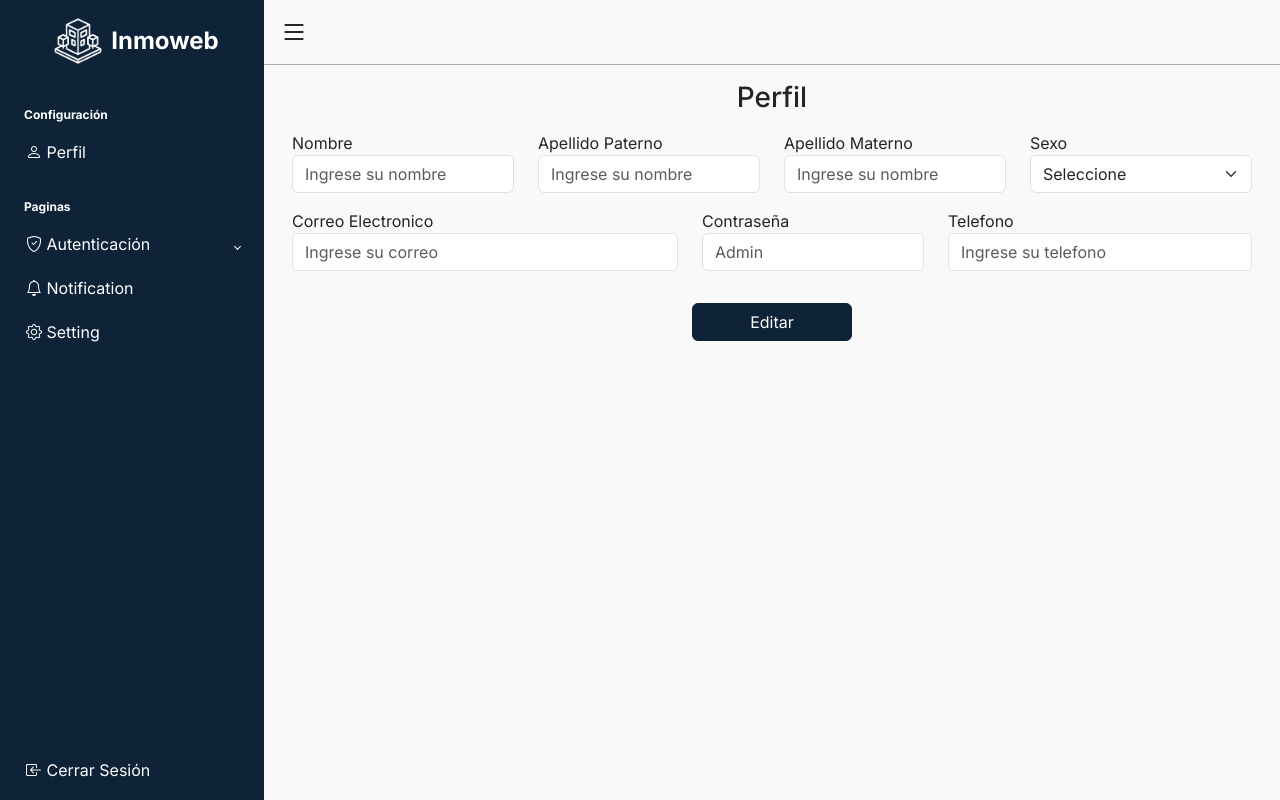
After one commit to CristianGarcia19/Inmobiliaria, a PHP site: page /public/html/perfil.html in a window 1280 px wide. The commit adds this page. Run offline with PHP 8.4, Linux system fonts and the light colour scheme; some libraries are stand-ins or nearby versions.

Commit message:
Se realiza la funcion de perfil donde el usuario puede ver la informacion de su perfil y puede actualizar los datos de este mismo

```diff
--- a/config/Conexion.php
+++ b/config/Conexion.php
@@ -1,4 +1,5 @@
 <?php
+    session_start();
     //Clase conectar
     class Conectar {
         private $host = "localhost";
--- a/models/Autenticacion.php
+++ b/models/Autenticacion.php
@@ -28,6 +28,7 @@
                         $_SESSION["nombre"]=$resultado["nombre"];
                         $_SESSION["apellidoP"]=$resultado["apellidoP"];
                         $_SESSION["apellidoM"]=$resultado["apellidoM"];
+                        $_SESSION["sexo"]=$resultado["sexo"];
                         $_SESSION["correo"]=$resultado["correo"];
                         $_SESSION["contraseña"]=$resultado["contraseña"];
                         $_SESSION["telefono"]=$resultado["telefono"];
--- /dev/null
+++ b/public/html/perfil.html
@@ -0,0 +1,163 @@
+<!DOCTYPE html>
+<html lang="en">
+<head>
+    <meta charset="UTF-8">
+    <meta name="viewport" content="width=device-width, initial-scale=1.0">
+    <title>Dashboard</title>
+    <!--icons-->
+    <link rel="stylesheet" href="https://cdn.jsdelivr.net/npm/bootstrap-icons@1.11.3/font/bootstrap-icons.min.css">
+    <!--custom-->
+    <link rel="stylesheet" href="../css/bootstrap-custom.css">
+    <!--css-->
+    <link rel="stylesheet" href="/public/css/style.css">
+    <!--favicon-->
+    <link rel="shortcut icon" href="../img/logodash.png" type="image/x-icon">
+    <!--fonts-->
+    <link rel="preconnect" href="https://fonts.googleapis.com">
+    <link rel="preconnect" href="https://fonts.gstatic.com" crossorigin>
+    <link href="https://fonts.googleapis.com/css2?family=Asap:ital,wght@0,100..900;1,100..900&family=Inter:ital,opsz,wght@0,14..32,100..900;1,14..32,100..900&family=Lato:ital,wght@0,100;0,300;0,400;0,700;0,900;1,100;1,300;1,400;1,700;1,900&display=swap" rel="stylesheet">
+</head>
+<body>
+    <div class="d-flex">
+        <!-- Sidebar -->
+        <aside id="sidebar" class="sidebar-toggle bg-primary p-0">
+            <div class="sidebar-logo d-flex align-items-center justify-content-center px-0 py-3">
+                <div class="sidebar-logo p-0 mx-2">
+                    <img src="../img/logodash.png" alt="logo-dashboard" class="logo-dashboard">
+                </div>
+                <a href="#">Inmoweb</a>
+            </div>
+            <!-- Sidebar Navigation -->
+            <ul class="sidebar-nav p-0">
+                <li class="sidebar-header">
+                    Configuración
+                </li>
+                <li class="sidebar-item">
+                    <a href="#" class="sidebar-link">
+                        <i class="bi bi-person"></i>
+                        <span>Perfil</span>
+                    </a>
+                </li>
+
+                <li class="sidebar-header">
+                    Paginas
+                </li>
+                <li class="sidebar-item">
+                    <a href="#" class="sidebar-link collapsed has-dropdown" data-bs-toggle="collapse"
+                        data-bs-target="#auth" aria-expanded="true" aria-controls="auth">
+                        <i class="bi bi-shield-check"></i>
+                        <span>Autenticación</span>
+                    </a>
+                    <ul id="auth" class="sidebar-dropdown list-unstyled collapse" data-bs-parent="#sidebar">
+                        <li class="sidebar-item">
+                            <a href="#" class="sidebar-link">Login</a>
+                        </li>
+                        <li class="sidebar-item">
+                            <a href="#" class="sidebar-link">Registro</a>
+                        </li>
+                    </ul>
+                </li>
+                <li class="sidebar-item">
+                    <a href="#" class="sidebar-link">
+                        <i class="bi bi-bell"></i>
+                        <span>Notification</span>
+                    </a>
+                </li>
+                <li class="sidebar-item">
+                    <a href="#" class="sidebar-link">
+                        <i class="bi bi-gear"></i>
+                        <span>Setting</span>
+                    </a>
+                </li>
+            </ul>
+            <!-- Sidebar Navigation Ends -->
+            <div class="sidebar-footer pb-2">
+                <a href="#" class="sidebar-link">
+                    <i class="bi bi-box-arrow-in-left"></i>
+                    <span>Cerrar Sesión</span>
+                </a>
+            </div>
+        </aside>
+        <!-- Sidebar Ends -->
+        <!-- Main Component -->
+        <div class="main">
+            <nav class="navbar navbar-expand">
+                <button class="toggler-btn" type="button">
+                    <i class="bi bi-list"></i>
+                </button>
+
+            </nav>
+            <main class="p-3">
+                <div class="container-fluid">
+                    <div class="mb-3 text-center">
+                        <h3>Perfil</h3>
+                    </div>
+                </div>
+
+                  <!--diseño personalizado-->
+                  <div class="container">
+                    <div class="row">
+                      <div class="col-12 col-sm-6 col-md-4 col-lg-3 mb-3">
+                        <div class="form-group">
+                          <label for="nombre">Nombre</label>
+                          <input type="text" class="form-control" name="nombre" id="nombre" placeholder="Ingrese su nombre">
+                        </div>
+                      </div>
+                      <div class="col-12 col-sm-6 col-md-4 col-lg-3 mb-3">
+                        <div class="form-group">
+                          <label for="apellidoP">Apellido Paterno</label>
+                          <input type="text" class="form-control" name="apellidoP" id="apellidoP" placeholder="Ingrese su nombre">
+                        </div>
+                      </div>
+                      <div class="col-12 col-sm-6 col-md-4 col-lg-3 mb-3">
+                        <div class="form-group">
+                          <label for="apellidoM">Apellido Materno</label>
+                          <input type="text" class="form-control" name="apellidoM" id="apellidoM" placeholder="Ingrese su nombre">
+                        </div>
+                      </div>
+                      <div class="col-12 col-sm-6 col-md-4 col-lg-3 mb-3">
+                        <label>Sexo</label>
+                        <select class="form-select" name="sexo" id="sexo">
+                          <option label="Seleccione" class="dropdown-toggle"></option>
+                          <option value="f">Femenino</option>
+                          <option value="m">Masculino</option>
+                        </select>
+                      </div>
+                    </div>
+
+                    <div class="row">
+                      <div class="col-12 col-sm-12 col-md-6 col-lg-5 mb-3">
+                        <div class="form-group">
+                          <label for="correo">Correo Electronico</label>
+                          <input type="email" class="form-control" name="correo" id="correo" placeholder="Ingrese su correo">
+                        </div>
+                      </div>
+                      <div class="col-12 col-sm-6 col-md-4 col-lg-3 mb-3">
+                        <div class="form-group">
+                          <label for="contraseña">Contraseña</label>
+                          <input type="password" class="form-control" name="contraseña" id="contraseña" placeholder="Admin">
+                        </div>
+                      </div>
+                      <div class="col-12 col-sm-6 col-md-6 col-lg-4 mb-3">
+                        <div class="form-group">
+                          <label for="telefono">Telefono</label>
+                          <input type="number" class="form-control" name="telefono" id="telefono" placeholder="Ingrese su telefono">
+                        </div>
+                      </div>
+                    </div>
+
+                    <div class="text-center d-grid gap-2 col-2 mx-auto">
+                      <button class="btn btn-primary my-3">Editar</button>
+                    </div>
+                  </div>
+
+            </main>
+        </div>
+    </div>
+
+    <!--js dashboard-->
+    <script src="../js/dashboard.js"></script>
+    <!--jd bootstrap-->
+    <script src="/node_modules/bootstrap/dist/js/bootstrap.bundle.min.js"></script>
+</body>
+</html>
--- a/views/modules/js.php
+++ b/views/modules/js.php
@@ -1,5 +1,8 @@
 <script src="../node_modules/bootstrap/dist/js/bootstrap.min.js"></script>
 <script src="../node_modules/bootstrap/dist/js/bootstrap.bundle.min.js"></script>
-<script src="../public/js/dashboard.js"></script>
+<!-- Carga de jQuery -->
+<script src="https://code.jquery.com/jquery-3.6.0.min.js"></script>
+<script src="../views/js/dashboard.js"></script>
+<script src="../views/js/usuarios.js"></script>
 <!-- SweetAlert JS -->
 <script src="https://cdn.jsdelivr.net/npm/sweetalert2@11"></script>
```
Also changed, not shown: controllers/perfilusuario.php (added, +29 -0 lines), models/PerfilUsuarios.php (added, +26 -0 lines), views/dashboard.php (+5 -66 lines), views/js/usuarios.js (added, +45 -0 lines), views/modules/menuDash.php (added, +58 -0 lines), views/perfil.php (added, +99 -0 lines), views/js/dashboard.js (renamed from public/js/dashboard.js).
